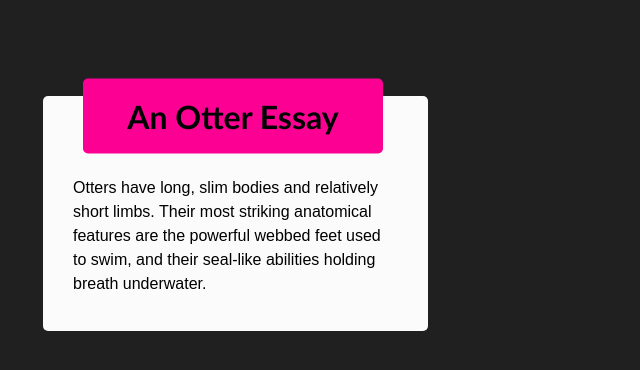
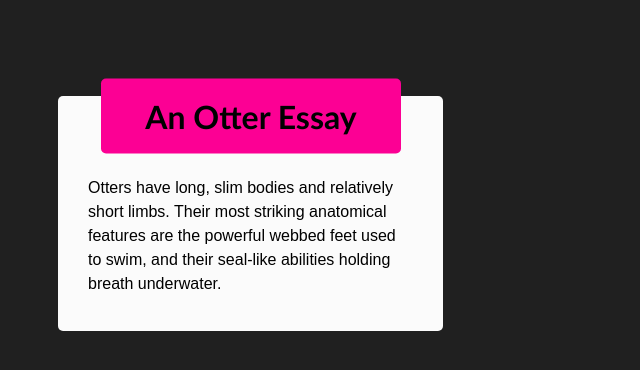
Before and after one commit to tayamari/Tays-AltSchool-Africa-Assignment-Website, a plain HTML site: page CSS-Assignment-1/index.html in a window 1280 px wide. Shown: the whole page, without its empty margins (0-640 px from the left). Drawn offline with Linux system fonts and the light colour scheme.

Commit message:
Add files via upload

```diff
--- a/CSS-Assignment-1/style.css
+++ b/CSS-Assignment-1/style.css
@@ -20,7 +20,7 @@ p {
     padding-left: 30px;
     padding-right: 30px;
     padding-bottom: 35px;
-    margin-left: 35px;
+    margin-left: 50px;
     border-radius: 5px;
     position: relative;
 }
@@ -37,7 +37,7 @@ h1 {
     position: absolute;
     top: 50%
     left: 50%;
-    transform: translate(25%, -30%);
+    transform: translate(31%, -30%);
     border-radius: 5px;
     z-index: 10;
 
```
